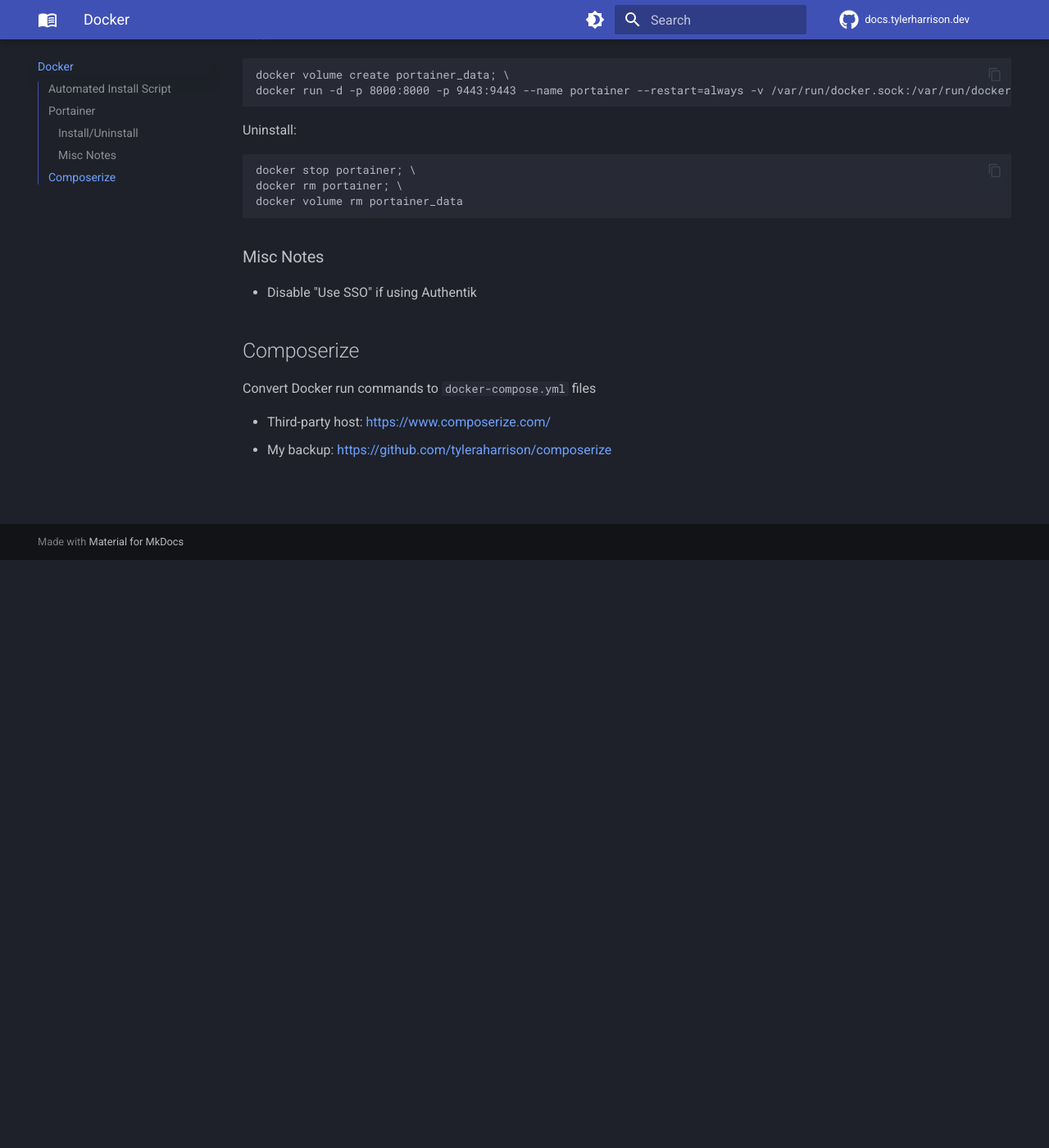
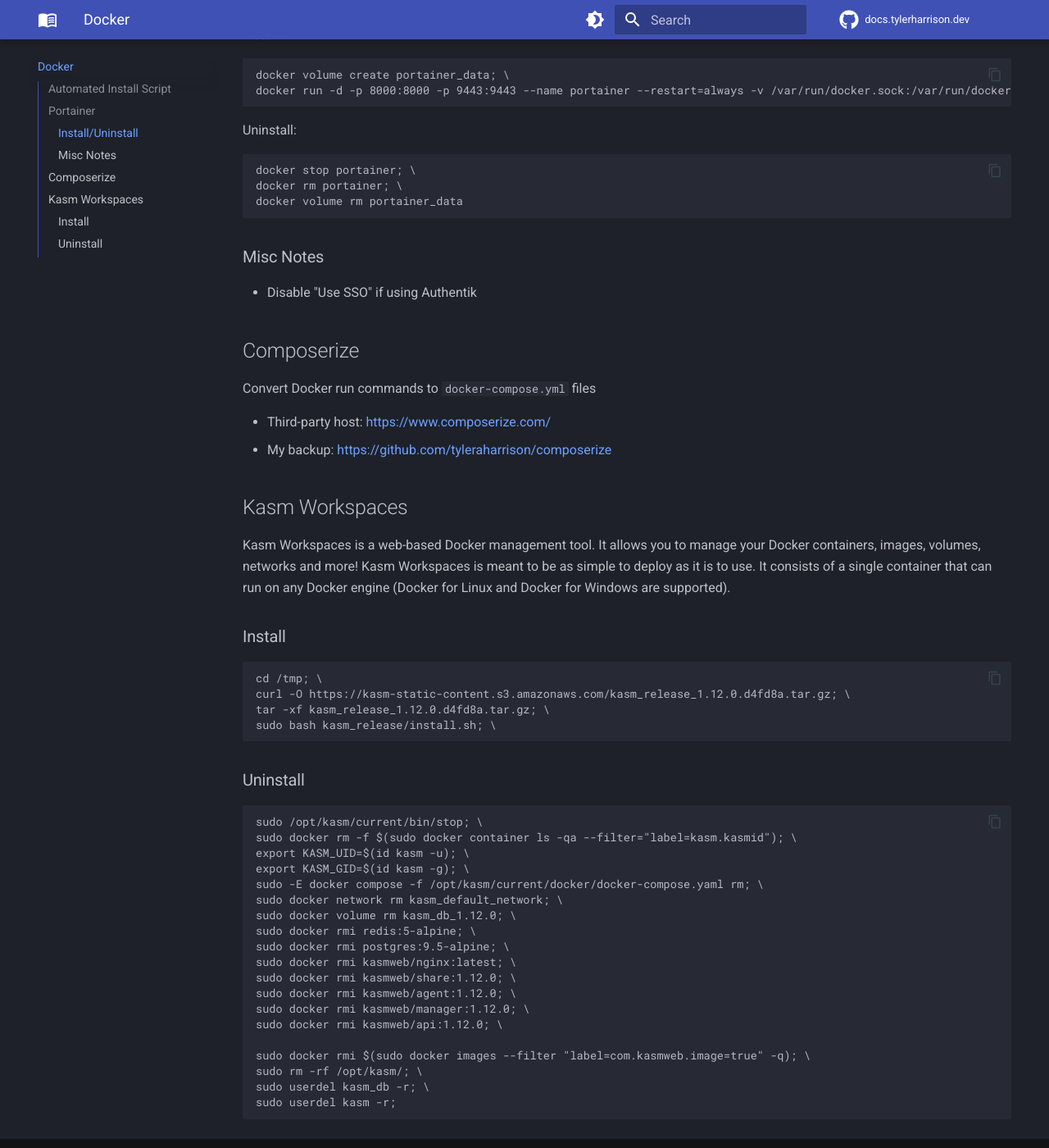
Before and after one commit to williamhatcher/docs.tylerharrison.dev, an MkDocs documentation site: the page built from docs/docker.md, in a window 1280 px wide and 1400 px high, scrolled down 717 px. Shown: the whole window at 82% size. Built offline with MkDocs 1.6.1 and Material for MkDocs 9.7.7, drawn with Linux system fonts in a browser that asks for light colours; comment, search, counter and statistics services are not loaded.

Commit message:
Add Kasm docs
Signed-off-by: tyleraharrison <tyleraharrison@gmail.com>

```diff
--- a/docs/docker.md
+++ b/docs/docker.md
@@ -82,3 +82,36 @@ Convert Docker run commands to `docker-compose.yml` files
 
 - Third-party host: [https://www.composerize.com/](https://www.composerize.com/)
 - My backup: [https://github.com/tyleraharrison/composerize](https://github.com/tyleraharrison/composerize)
+
+## Kasm Workspaces
+
+Kasm Workspaces is a web-based Docker management tool. It allows you to manage your Docker containers, images, volumes, networks and more! Kasm Workspaces is meant to be as simple to deploy as it is to use. It consists of a single container that can run on any Docker engine (Docker for Linux and Docker for Windows are supported).
+
+### Install
+
+    cd /tmp; \
+    curl -O https://kasm-static-content.s3.amazonaws.com/kasm_release_1.12.0.d4fd8a.tar.gz; \
+    tar -xf kasm_release_1.12.0.d4fd8a.tar.gz; \
+    sudo bash kasm_release/install.sh; \
+
+### Uninstall
+
+    sudo /opt/kasm/current/bin/stop; \
+    sudo docker rm -f $(sudo docker container ls -qa --filter="label=kasm.kasmid"); \
+    export KASM_UID=$(id kasm -u); \
+    export KASM_GID=$(id kasm -g); \
+    sudo -E docker compose -f /opt/kasm/current/docker/docker-compose.yaml rm; \
+    sudo docker network rm kasm_default_network; \
+    sudo docker volume rm kasm_db_1.12.0; \
+    sudo docker rmi redis:5-alpine; \
+    sudo docker rmi postgres:9.5-alpine; \
+    sudo docker rmi kasmweb/nginx:latest; \
+    sudo docker rmi kasmweb/share:1.12.0; \
+    sudo docker rmi kasmweb/agent:1.12.0; \
+    sudo docker rmi kasmweb/manager:1.12.0; \
+    sudo docker rmi kasmweb/api:1.12.0; \
+
+    sudo docker rmi $(sudo docker images --filter "label=com.kasmweb.image=true" -q); \
+    sudo rm -rf /opt/kasm/; \
+    sudo userdel kasm_db -r; \
+    sudo userdel kasm -r;
```
